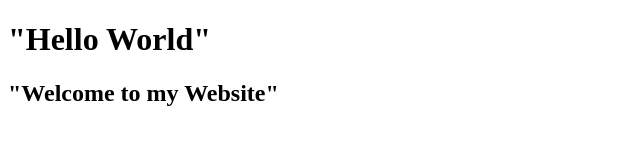
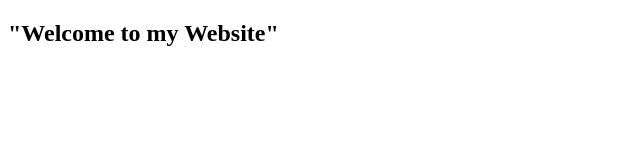
Before and after one commit to Natttt/testGit, a plain HTML site: page index.html in a window 1280 px wide. Shown: the whole page, without its empty margins (0-640 px from the left). Drawn offline with Linux system fonts and the light colour scheme.

Commit message:
Remove hello world

```diff
--- a/index.html
+++ b/index.html
@@ -4,6 +4,5 @@
 	<title>test for GIBHUB MINI Course</title>
 </head>
 <body>
-	<h1>"Hello World"</h1>
 	<h2>"Welcome to my Website"</h2>
 </body>
```
